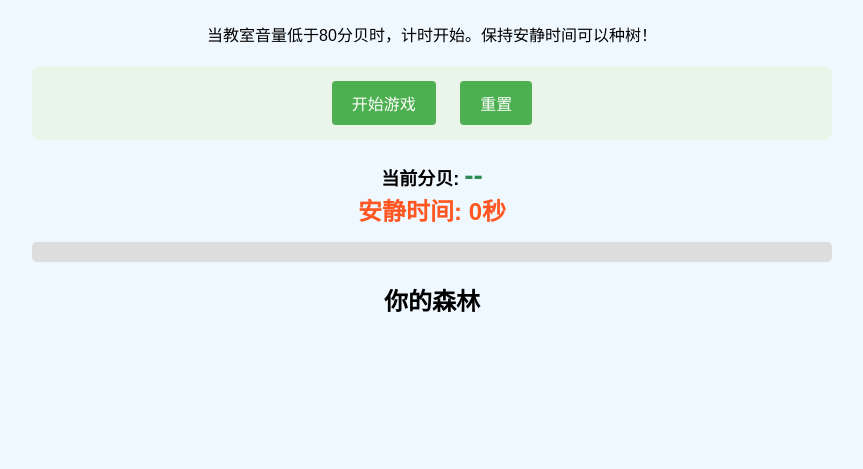
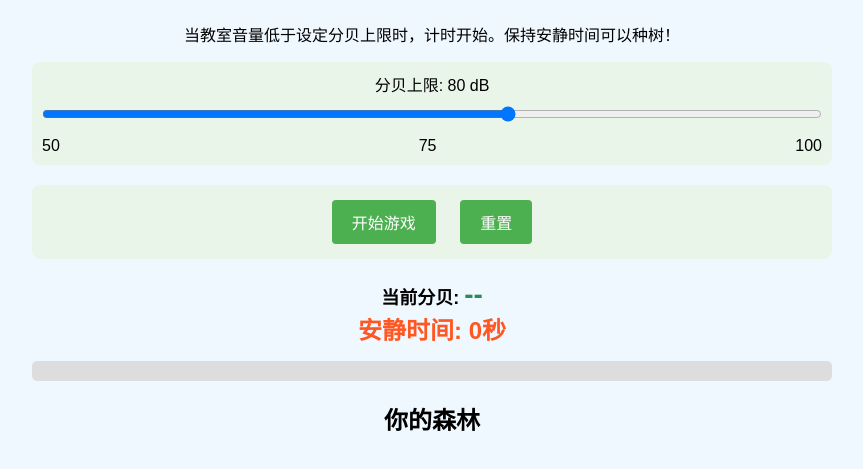
Before and after one commit to xuchengyu20130704/quiet-tree, a plain HTML site: page index.html in a window 1280 px wide. Shown: the part 87-556 px from the top of the page, without its empty margins (208-1071 px from the left). Drawn offline with Linux system fonts and the light colour scheme.

Commit message:
Update index.html 20250516 增加分贝音量调整滑块

```diff
--- a/index.html
+++ b/index.html
@@ -108,12 +108,37 @@
             50% { transform: scale(1.2); }
             100% { transform: scale(1); }
         }
+        .slider-container {
+            margin: 15px 0;
+            padding: 10px;
+            background-color: #e9f5e9;
+            border-radius: 8px;
+        }
+        .slider {
+            width: 100%;
+            margin: 10px 0;
+        }
+        .slider-labels {
+            display: flex;
+            justify-content: space-between;
+            margin-top: 5px;
+        }
     </style>
 </head>
 <body>
     <div id="container">
         <h1>教室安静种树游戏</h1>
-        <p>当教室音量低于80分贝时，计时开始。保持安静时间可以种树！</p>
+        <p>当教室音量低于设定分贝上限时，计时开始。保持安静时间可以种树！</p>
+
+        <div class="slider-container">
+            <label for="dbThreshold">分贝上限: <span id="dbThresholdValue">80</span> dB</label>
+            <input type="range" id="dbThreshold" class="slider" min="50" max="100" value="80">
+            <div class="slider-labels">
+                <span>50</span>
+                <span>75</span>
+                <span>100</span>
+            </div>
+        </div>
 
         <div id="controls">
             <button id="startBtn">开始游戏</button>
@@ -145,7 +170,8 @@
             checkInterval: null,
             saplings: 0,
             trees: 0,
-            noisyTime: 0
+            noisyTime: 0,
+            dbThreshold: 80
         };
 
         // DOM 元素
@@ -156,7 +182,9 @@
             timer: document.getElementById('timer'),
             progressBar: document.getElementById('progress-bar'),
             message: document.getElementById('message'),
-            treeDisplay: document.getElementById('tree-display')
+            treeDisplay: document.getElementById('tree-display'),
+            dbThreshold: document.getElementById('dbThreshold'),
+            dbThresholdValue: document.getElementById('dbThresholdValue')
         };
 
         // 音频分析变量
@@ -168,6 +196,12 @@
         // 开始游戏
         elements.startBtn.addEventListener('click', startGame);
         elements.resetBtn.addEventListener('click', resetGame);
+
+        // 分贝阈值滑块事件
+        elements.dbThreshold.addEventListener('input', function() {
+            state.dbThreshold = parseInt(this.value);
+            elements.dbThresholdValue.textContent = this.value;
+        });
 
         function startGame() {
             if (state.isRunning) return;
@@ -225,7 +259,7 @@
 
             elements.dbLevel.textContent = state.dbLevel;
 
-            if (state.dbLevel > 80) {
+            if (state.dbLevel > state.dbThreshold) {
                 elements.dbLevel.className = 'warning';
             } else {
                 elements.dbLevel.className = '';
@@ -233,7 +267,7 @@
         }
 
         function updateTimer() {
-            if (state.dbLevel < 80) {
+            if (state.dbLevel < state.dbThreshold) {
                 state.quietTime++;
                 state.noisyTime = 0;
 
@@ -360,7 +394,6 @@
 
             updateTreeDisplay();
         }
-
         // 初始化
         updateTreeDisplay();
     </script>
```
